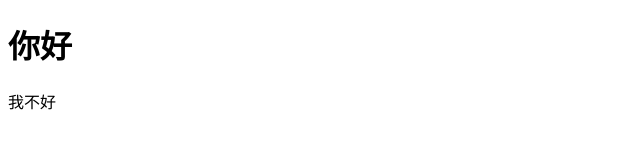
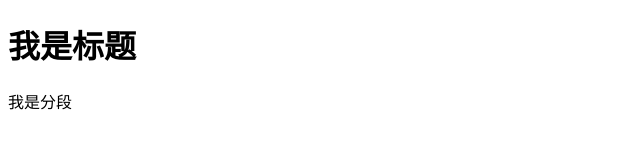
Before and after one commit to XiaoLiu2023/dudexccc.gitbub.io, a plain HTML site: page index.html in a window 1280 px wide. Shown: the whole page, without its empty margins (0-640 px from the left). Drawn offline with Linux system fonts and the light colour scheme.

Commit message:
index.html

```diff
--- a/index.html
+++ b/index.html
@@ -3,10 +3,10 @@
 <head>
     <meta charset="UTF-8">
     <meta name="viewport" content="width=device-width, initial-scale=1.0">
-    <title>我的第一个网页</title>
+    <title>document</title>
 </head>
 <body>
-    <h1>你好</h1>
-    <p>我不好</p>
+    <h1>我是标题 </h1>
+    <p>我是分段 </p>
 </body>
 </html>
```
